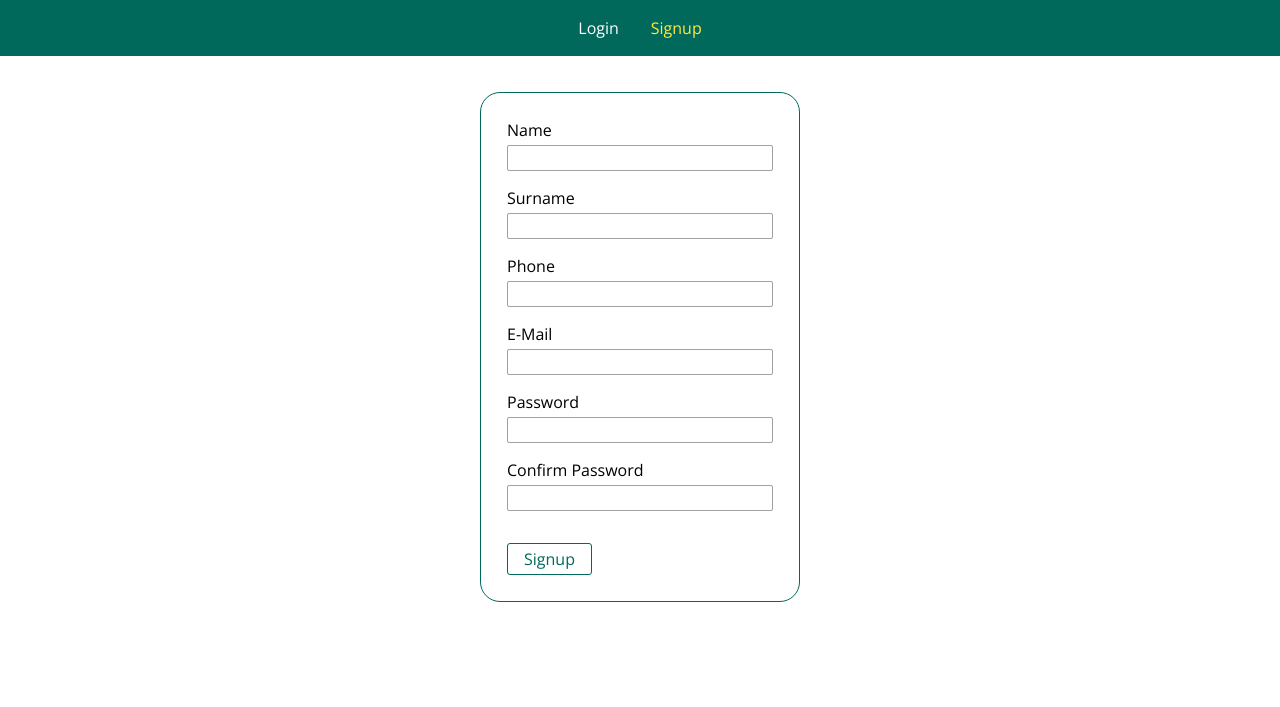
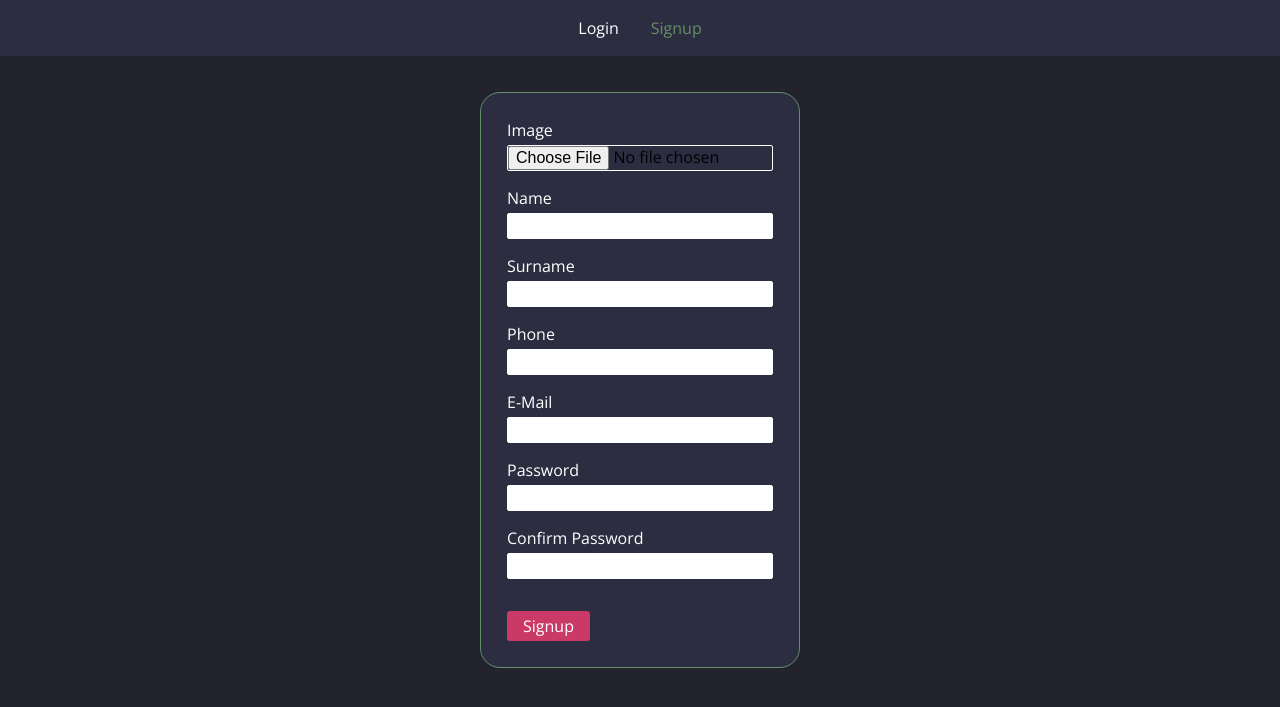
Before and after one commit to Owleroid/Authorization-For-Website, a Node server app: page /signup in a window 1280 px wide. Shown: the top 707 px of the page. Run offline with Node 20, Linux system fonts and the light colour scheme; some libraries are stand-ins or nearby versions.

Commit message:
Added ability to upload profile image + redesign

```diff
--- a/app.js
+++ b/app.js
@@ -7,6 +7,7 @@ const session = require('express-session');
 const MongoDBStore = require('connect-mongodb-session')(session);
 const csrf = require('csurf');
 const flash = require('connect-flash');
+const multer = require('multer');
 
 const errorController = require('./controllers/error');
 const User = require('./models/user');
@@ -21,16 +22,46 @@ const store = new MongoDBStore({
 });
 const csrfProtection = csrf();
 
+const fileStorage = multer.diskStorage({
+  destination: (req, file, cb) => {
+    cb(null, 'images');
+  },
+  filename: (req, file, cb) => {
+    cb(null, new Date().toISOString() + '-' + file.originalname);
+  }
+});
+
+const fileFilter = (req, file, cb) => {
+  if (
+    file.mimetype === 'image/png' ||
+    file.mimetype === 'image/jpg' ||
+    file.mimetype === 'image/jpeg'
+  ) {
+    cb(null, true);
+  } else {
+    cb(null, false);
+  }
+};
+
 app.set('view engine', 'ejs');
 app.set('views', 'views');
 
 const authRoutes = require('./routes/auth');
 
-app.use(bodyParser.urlencoded({ extended: false }));
+app.use(bodyParser.urlencoded({
+  extended: false
+}));
+app.use(
+  multer({
+    storage: fileStorage,
+    fileFilter: fileFilter
+  }).single('image')
+);
 app.use(express.static(path.join(__dirname, 'public')));
+app.use('/images', express.static(path.join(__dirname, 'images')));
 app.use(
   session({
-    secret: 'my secret',
+    secret: 'very very secret',
     resave: false,
     saveUninitialized: false,
     store: store
@@ -40,26 +71,41 @@ app.use(csrfProtection);
 app.use(flash());
 
 app.use((req, res, next) => {
+  res.locals.isAuthenticated = req.session.isLoggedIn;
+  res.locals.csrfToken = req.csrfToken();
+  next();
+});
+
+app.use((req, res, next) => {
   if (!req.session.user) {
     return next();
   }
   User.findById(req.session.user._id)
     .then(user => {
+      if (!user) {
+        return next();
+      }
       req.user = user;
       next();
     })
-    .catch(err => console.log(err));
-});
-
-app.use((req, res, next) => {
-  res.locals.isAuthenticated = req.session.isLoggedIn;
-  res.locals.csrfToken = req.csrfToken();
-  next();
+    .catch(err => {
+      next(new Error(err));
+    });
 });
 
 app.use(authRoutes);
 
+app.get('/500', errorController.get500);
+
 app.use(errorController.get404);
+
+app.use((error, req, res, next) => {
+  res.status(500).render('500', {
+    pageTitle: 'Error!',
+    path: '/500',
+    isAuthenticated: req.session.isLoggedIn
+  });
+});
 
 mongoose
   .connect(MONGODB_URI)
--- a/controllers/auth.js
+++ b/controllers/auth.js
@@ -3,15 +3,16 @@ const crypto = require('crypto');
 const bcrypt = require('bcryptjs');
 const nodemailer = require('nodemailer');
 const sendgridTransport = require('nodemailer-sendgrid-transport');
-const { validationResult } = require('express-validator/check');
+const {
+  validationResult
+} = require('express-validator/check');
 
 const User = require('../models/user');
 
 const transporter = nodemailer.createTransport(
   sendgridTransport({
     auth: {
-      api_key:
-        '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'
+      api_key: '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'
     }
   })
 );
@@ -76,7 +77,9 @@ exports.postLogin = (req, res, next) => {
     });
   }
 
-  User.findOne({ email: email })
+  User.findOne({
+      email: email
+    })
     .then(user => {
       if (!user) {
         return res.status(422).render('auth/login', {
@@ -117,15 +120,38 @@ exports.postLogin = (req, res, next) => {
           res.redirect('/login');
         });
     })
-    .catch(err => console.log(err));
+    .catch(err => {
+      const error = new Error(err);
+      error.httpStatusCode = 500;
+      return next(error);
+    });
 };
 
 exports.postSignup = (req, res, next) => {
+  const image = req.file;
   const name = req.body.name;
   const surname = req.body.surname;
   const phone = req.body.phone;
   const email = req.body.email;
   const password = req.body.password;
+
+  if(!image) {
+    return res.status(422).render('auth/signup', {
+      path: '/signup',
+      pageTitle: 'Signup',
+      errorMessage: errors.array()[0].msg,
+      oldInput: {
+        name: name,
+        surname: surname,
+        phone: phone,
+        email: email,
+        password: password,
+        confirmPassword: req.body.confirmPassword
+      },
+      errorMessage: 'Only jpg, jpeg or png are allowed.',
+      validationErrors: []
+    });
+  }
   const errors = validationResult(req);
 
   if (!errors.isEmpty()) {
@@ -146,16 +172,18 @@ exports.postSignup = (req, res, next) => {
     });
   }
 
+  const imagePath = image.path;
+
   bcrypt
     .hash(password, 12)
     .then(hashedPassword => {
       const user = new User({
+        image: imagePath,
         name: name,
         surname: surname,
         phone: phone,
         email: email,
-        password: hashedPassword,
-        cart: { items: [] }
+        password: hashedPassword
       });
       return user.save();
     })
@@ -169,7 +197,9 @@ exports.postSignup = (req, res, next) => {
       });
     })
     .catch(err => {
-      console.log(err);
+      const error = new Error(err);
+      error.httpStatusCode = 500;
+      return next(error);
     });
 };
 
@@ -201,7 +231,9 @@ exports.postReset = (req, res, next) => {
       return res.redirect('/reset');
     }
     const token = buffer.toString('hex');
-    User.findOne({ email: req.body.email })
+    User.findOne({
+        email: req.body.email
+      })
       .then(user => {
         if (!user) {
           req.flash('error', 'No account with that email found.');
@@ -224,7 +256,9 @@ exports.postReset = (req, res, next) => {
         });
       })
       .catch(err => {
-        console.log(err);
+        const error = new Error(err);
+        error.httpStatusCode = 500;
+        return next(error);
       });
   });
 };
@@ -232,7 +266,12 @@ exports.postReset = (req, res, next) => {
 exports.getNewPassword = (req, res, next) => {
   const token = req.params.token;
 
-  User.findOne({ resetToken: token, resetTokenExpiration: { $gt: Date.now() } })
+  User.findOne({
+      resetToken: token,
+      resetTokenExpiration: {
+        $gt: Date.now()
+      }
+    })
     .then(user => {
       let message = req.flash('error');
       if (message.length > 0) {
@@ -249,7 +288,9 @@ exports.getNewPassword = (req, res, next) => {
       });
     })
     .catch(err => {
-      console.log(err);
+      const error = new Error(err);
+      error.httpStatusCode = 500;
+      return next(error);
     });
 };
 
@@ -260,10 +301,12 @@ exports.postNewPassword = (req, res, next) => {
   let resetUser;
 
   User.findOne({
-    resetToken: passwordToken,
-    resetTokenExpiration: { $gt: Date.now() },
-    _id: userId
-  })
+      resetToken: passwordToken,
+      resetTokenExpiration: {
+        $gt: Date.now()
+      },
+      _id: userId
+    })
     .then(user => {
       resetUser = user;
       return bcrypt.hash(newPassword, 12);
@@ -278,11 +321,14 @@ exports.postNewPassword = (req, res, next) => {
       res.redirect('/login');
     })
     .catch(err => {
-      console.log(err);
+      const error = new Error(err);
+      error.httpStatusCode = 500;
+      return next(error);
     });
 };
 
 exports.getUserProfile = (req, res, next) => {
+  const userImage = req.session.user.image;
   const userName = req.session.user.name;
   const userSurname = req.session.user.surname;
   const userPhone = req.session.user.phone;
@@ -292,6 +338,7 @@ exports.getUserProfile = (req, res, next) => {
     path: '/profile',
     pageTitle: 'User Profile',
     user: {
+      image: userImage,
       name: userName,
       surname: userSurname,
       phone: userPhone,
--- a/models/user.js
+++ b/models/user.js
@@ -3,6 +3,10 @@ const mongoose = require('mongoose');
 const Schema = mongoose.Schema;
 
 const userSchema = new Schema({
+  image: {
+    type: String,
+    required: true
+  },
   name: {
     type: String,
     require: true
--- a/package.json
+++ b/package.json
@@ -26,6 +26,7 @@
     "express-validator": "^5.3.0",
     "mongodb": "^3.1.6",
     "mongoose": "^5.2.17",
+    "multer": "^1.4.1",
     "nodemailer": "^4.7.0",
     "nodemailer-sendgrid-transport": "^0.2.0"
   }
--- a/public/css/auth.css
+++ b/public/css/auth.css
@@ -4,6 +4,7 @@
   padding: 0.625rem;
   width: 20rem;
   max-width: 90%;
-  border: 1px solid #00695c;
+  border: 1px solid #639066;
   border-radius: 20px;
+  background-color: #2C2D40;
 }
--- a/public/css/forms.css
+++ b/public/css/forms.css
@@ -10,8 +10,12 @@
   cursor: pointer;
 }
 
+.form-control label {
+  color: #ffffff;
+}
+
 .form-control input {
-  border: 1px solid #a1a1a1;
+  border: 1px solid #ffffff;
   font: inherit;
   border-radius: 2px;
 }
--- a/public/css/main.css
+++ b/public/css/main.css
@@ -8,11 +8,16 @@ body {
   padding: 0;
   margin: 0;
   font-family: 'Open Sans', sans-serif;
+  background-color: #22232C;
 }
 
 main {
   padding: 1rem;
   margin: auto;
+}
+
+button {
+  outline: none;
 }
 
 .centered {
@@ -23,7 +28,7 @@ main {
 
 .centered a {
   text-decoration: none;
-  color: #00695c;
+  color: #ffffff;
 }
 
 .centered a:hover {
@@ -33,7 +38,7 @@ main {
 .main-header {
   width: 100%;
   height: 3.5rem;
-  background-color: #00695c;
+  background-color: #2C2D40;
   padding: 0 1.5rem;
   display: flex;
   align-items: center;
@@ -74,7 +79,7 @@ main {
 .main-header__item a.active,
 .main-header__item button:hover,
 .main-header__item button:active {
-  color: #ffeb3b;
+  color: #639066;
 }
 
 .mobile-nav {
@@ -84,7 +89,7 @@ main {
   position: fixed;
   left: 0;
   top: 0;
-  background: white;
+  background: #2C2D40;
   z-index: 10;
   padding: 2rem 1rem 1rem 2rem;
   transform: translateX(-100%);
@@ -112,7 +117,7 @@ main {
 .mobile-nav__item button {
   font: inherit;
   text-decoration: none;
-  color: black;
+  color: #639066;
   font-size: 1.5rem;
   padding: 0.5rem 2rem;
   background: transparent;
@@ -125,13 +130,13 @@ main {
 .mobile-nav__item a.active,
 .mobile-nav__item button:hover,
 .mobile-nav__item button:active {
-  background: #00695c;
-  color: white;
+  background: #639066;
+  color: #ffffff;
   border-radius: 3px;
 }
 
 #side-menu-toggle {
-  border: 1px solid white;
+  border: 1px solid #ffffff;
   font: inherit;
   padding: 0.5rem;
   display: block;
@@ -147,8 +152,8 @@ main {
 
 #side-menu-toggle:active,
 #side-menu-toggle:hover {
-  color: #ffeb3b;
-  border-color: #ffeb3b;
+  color: #639066;
+  border-color: #639066;
 }
 
 .backdrop {
@@ -175,17 +180,15 @@ main {
   padding: 0.25rem 1rem;
   text-decoration: none;
   font: inherit;
-  border: 1px solid #00695c;
-  color: #00695c;
-  background: white;
+  border: none;
+  color: #ffffff;
+  background: #CA3967;
   border-radius: 3px;
   cursor: pointer;
 }
 
-.btn:hover,
 .btn:active {
-  background-color: #00695c;
-  color: white;
+  background-color: #582A3F;
 }
 
 .btn.danger {
--- a/views/auth/profile.ejs
+++ b/views/auth/profile.ejs
@@ -9,7 +9,9 @@
 
     <main>
         <div class="profile-block">
-            <h1>Profile info</h1>
+            <div class="profile-image">
+                <img src="/<%= user.image %>" alt="Profile Image">
+            </div>
             <p>Name: <%= user.name %></p>
             <p>Surname: <%= user.surname %></p>
             <p>E-mail: <%= user.email %></p>
--- a/views/auth/signup.ejs
+++ b/views/auth/signup.ejs
@@ -10,7 +10,14 @@
         <% if (errorMessage) { %>
             <div class="user-message user-message--error"><%= errorMessage %></div>
         <% } %>
-        <form class="login-form" action="/signup" method="POST">
+        <form class="login-form" action="/signup" method="POST" enctype="multipart/form-data">
+            <div class="form-control">
+                <label for="image">Image</label>
+                <input
+                    type="file"
+                    name="image"
+                    id="image">
+            </div>
             <div class="form-control">
                 <label for="name">Name</label>
                 <input
```
Also changed, not shown: controllers/error.js (+8 -0 lines), public/css/profile.css (+27 -1 lines), views/500.ejs (added, +9 -0 lines), images/2018-11-27T17:30:22.387Z-UgandanKnuckles.png (added).
